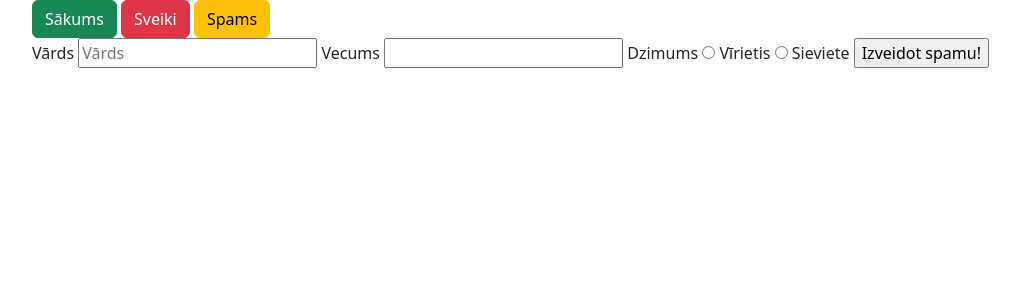
After one commit to martabritala/prog11_25, a Flask app: page /spams in a window 1280 px wide. The commit adds this page. Shown: the top 300 px of the page, without its empty margins (50-1070 px from the left). Run offline with Flask 3, Linux system fonts and the light colour scheme.

Commit message:
pirma stunda

```diff
--- a/Kate.txt
+++ /dev/null
@@ -1,2 +0,0 @@
-Sveiki, Kate!
-Jūs esat laimējusi 120 EUR!
--- a/main.py
+++ b/main.py
@@ -17,6 +17,10 @@ def sveiki_cits(vards1, uzvards1):
     uzvards = uzvards1
     return render_template("sveiki.html", name=vards, last=uzvards)
 
+@app.route("/spams")
+def spams():
+    return render_template("spams.html")
+
 
 if __name__ == '__main__':
     app.run(port=5000)
--- /dev/null
+++ b/templates/spams.html
@@ -0,0 +1,21 @@
+{% extends 'test.html'%}
+
+{% block tabs %} Spams {% endblock %}
+
+{% block saturs %}
+
+<form>
+    <label class="form-label"> Vārds </label>
+    <input type="text" placeholder="Vārds">
+    <label class="form-label"> Vecums </label>
+    <input type="number">
+    <label class="form-label"> Dzimums </label>
+    <input type="radio" name = "dzimums" value = "v">
+    <label for="v">Vīrietis</label>
+    <input type="radio" name = "dzimums" value = "s">
+    <label for="s">Sieviete</label>
+    <input type="submit" value="Izveidot spamu!">
+</form>
+
+
+{% endblock %}
--- a/templates/test.html
+++ b/templates/test.html
@@ -12,6 +12,7 @@
         <div class="container">
             <a href="/"><button class="btn btn-success">Sākums</button></a>
             <a href="/sveiki"><button class="btn btn-danger">Sveiki</button></a>
+            <a href="/spams"><button class="btn btn-warning">Spams</button></a>
 
             {% block saturs%}
             <h1>Virsraksts</h1>
```
